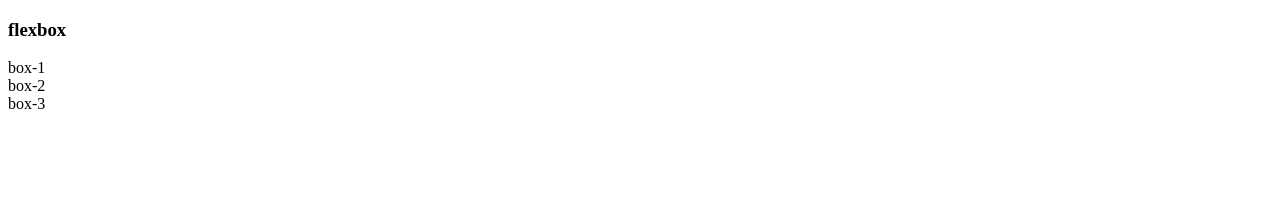
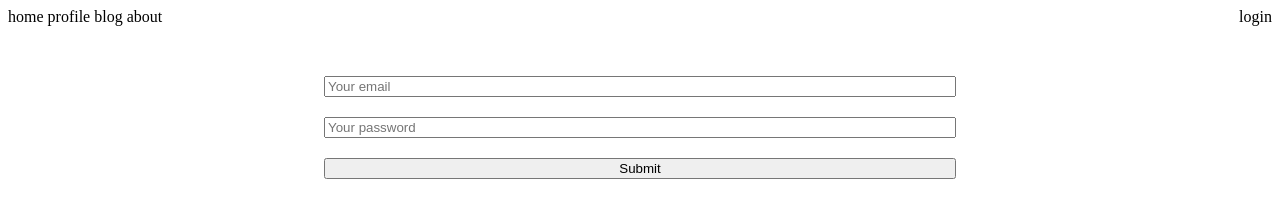
Before and after one commit to tajrin36/PH-Milestone-2, a plain HTML site: page module-8/index.html in a window 1280 px wide. Drawn offline with Linux system fonts and the light colour scheme.

Commit message:
input practice using flexbox

```diff
--- a/module-8/index.html
+++ b/module-8/index.html
@@ -4,13 +4,51 @@
     <meta charset="UTF-8">
     <meta name="viewport" content="width=device-width, initial-scale=1.0">
     <title>flexbox</title>
+    <link rel="stylesheet" href="styles/index.css">
 </head>
 <body>
-    <h3>flexbox</h3>
+
+    <nav>
+        <div>
+            <a href="">home</a>
+            <a href="">profile</a>
+            <a href="">blog</a>
+            <a href="">about</a>
+        </div>
+        <a href="">login</a>
+    </nav>
+    <div class="input-container">
+        <form class="input-form">
+            <input type="email" name="" id="" placeholder="Your email" required>
+            <input type="password" name="" id="" placeholder="Your password" required>
+            <input type="button" value="Submit">
+        </form>
+    </div>
+    <!-- <h3>flexbox</h3>
     <div class="container">
         <div class="box">box-1</div>
         <div class="box">box-2</div>
         <div class="box">box-3</div>
-    </div>
+        <div class="box">box-4</div>
+        <div class="box">box-5</div>
+        <div class="box">box-6</div>
+        <div class="box">box-7</div>
+        <div class="box">box-8</div>
+        <div class="box">box-9</div>
+        <div class="box">box-10</div>
+        <div class="box">box-11</div>
+        <div class="box">box-12</div>
+        <div class="box">box-13</div>
+        <div class="box">box-14</div>
+        <div class="box">box-15</div>
+        <div class="box">box-16</div>
+        <div class="box">box-17</div>
+        <div class="box">box-18</div>
+        <div class="box">box-19</div>
+        <div class="box">box-20</div>
+        <div class="box">box-21</div>
+        <div class="box">box-22</div>
+
+    </div> -->
 </body>
 </html>
--- a/module-8/styles/index.css
+++ b/module-8/styles/index.css
@@ -0,0 +1,44 @@
+/* .container{
+    border: 2px solid black;
+    display: flex;
+    height: 300px;
+    /* justify-content: flex-start; */
+/* justify-content: flex-end; */
+/* justify-content: center; */
+/* justify-content: space-between; */
+/* justify-content: space-around; */
+/* justify-content: space-evenly; */
+/* align-items: flex-start ; */
+/* align-items:flex-end ; */
+/* align-items:center ; */
+/* flex-wrap: wrap; */
+/* flex-wrap: nowrap; */
+/* flex-wrap: wrap-reverse;  */
+/* .box{
+    height: 50px;
+    width: 50px;
+    border: 1px dashed red;
+} */
+
+nav {
+  display: flex;
+  justify-content: space-between;
+  margin-bottom: 50px;
+}
+nav a {
+  text-decoration: none;
+  color: black;
+}
+.input-form{
+    display: flex;
+    flex-direction: column;
+    width: 50%;
+
+}
+.input-form input{
+    margin-bottom: 20px;
+}
+.input-container{
+    display: flex;
+    justify-content: center;
+}
```
